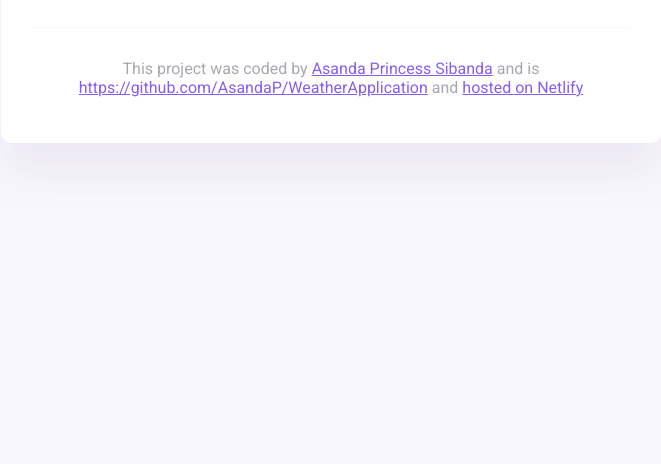
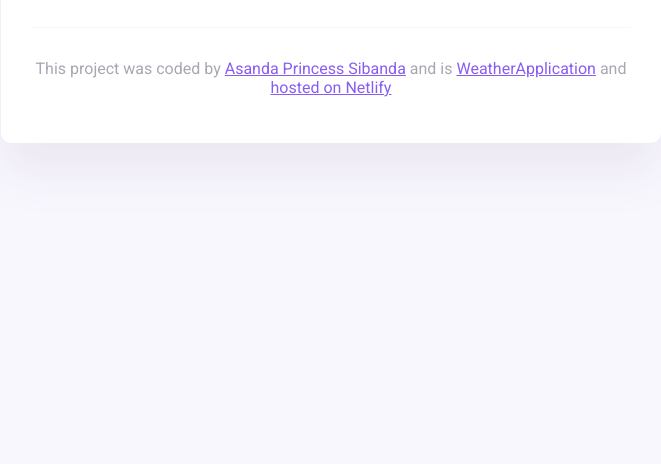
Before and after one commit to AsandaP/WeatherApplication, a website built with Parcel: page index.html in a window 1280 px wide. Shown: the part 336-800 px from the top of the page, without its empty margins (309-970 px from the left). Built offline with nearby package versions, Linux system fonts and the light colour scheme.

Commit message:
Update index.html

```diff
--- a/index.html
+++ b/index.html
@@ -48,8 +48,10 @@
         <p>
           This project was coded by
           <a href="#" target="_blank">Asanda Princess Sibanda</a> and is
-          <a href="#" target="_blank"
-            >https://github.com/AsandaP/WeatherApplication</a
+          <a
+            href="https://github.com/AsandaP/WeatherApplication"
+            target="_blank"
+            >WeatherApplication</a
           >
           and
           <a href="#" target="_blank">hosted on Netlify</a>
```
